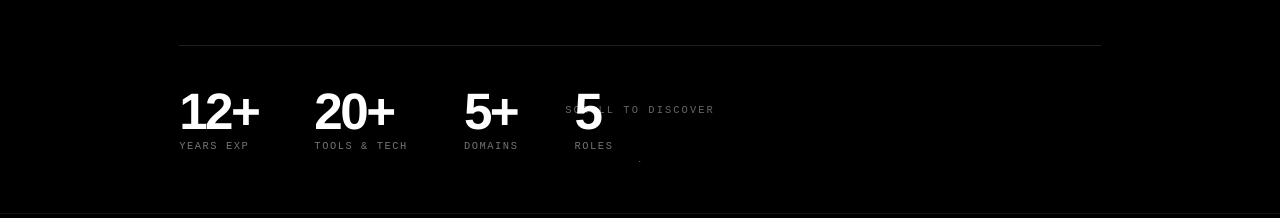
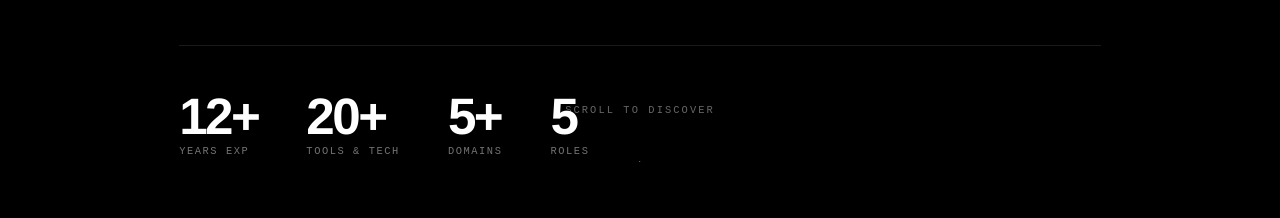
Before and after one commit to YuvaTeja-Pandranki/yuvateja-pandranki.github.io, a plain HTML site: page index.html in a window 1280 px wide. Shown: the part 582-800 px from the top of the page. Drawn offline with Linux system fonts and the light colour scheme.

```diff
--- a/index.html
+++ b/index.html
@@ -153,9 +153,9 @@
 .btn-outline svg,.btn-primary svg{width:16px;height:16px;flex-shrink:0}
 
 .hero-stats{
-  display:flex;gap:3.5rem;flex-wrap:wrap;
-  padding-top:2.5rem;
-  border-top:1px solid rgba(255,255,255,.12);
+  display:flex;gap:3rem;flex-wrap:wrap;
+  padding-top:2.8rem;
+  border-top:1px solid rgba(255,255,255,.1);
 }
 .hst-n{font-size:clamp(2rem,4vw,3.5rem);font-weight:900;letter-spacing:-.05em;line-height:1;color:#fff}
 .hst-l{font-family:'Courier New',monospace;font-size:.65rem;letter-spacing:.15em;text-transform:uppercase;color:rgba(255,255,255,.45);margin-top:.2rem}
```
